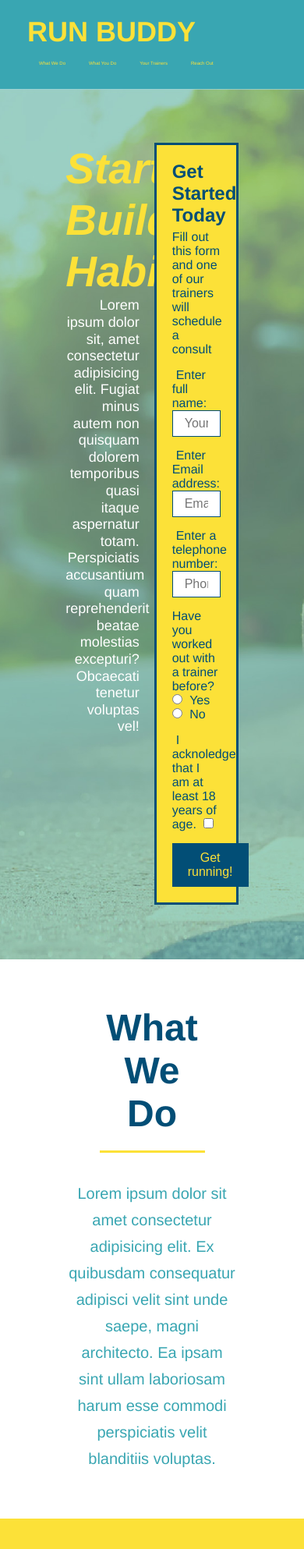
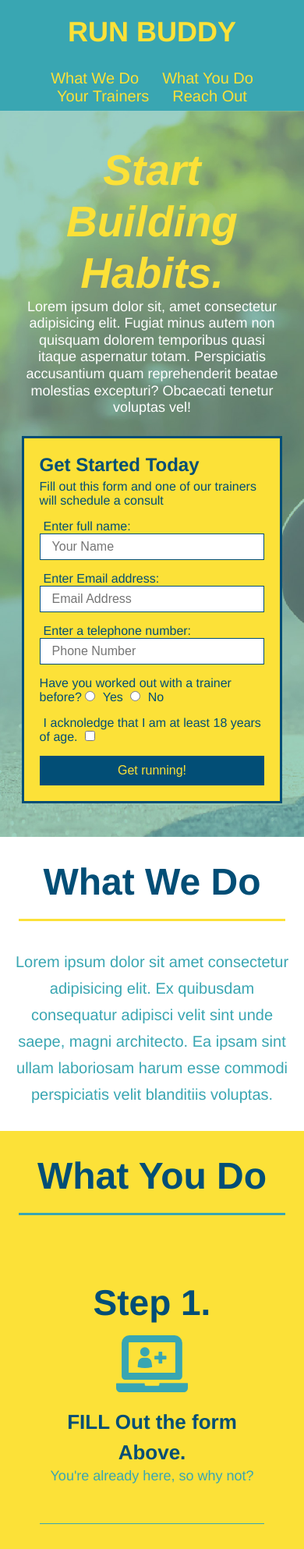
Before and after one commit to cappuccinomo/run-buddy, a plain HTML site: page index.html in a window 390 px wide. Shown: the top 1986 px of the page at 78% size. Drawn offline with Linux system fonts and the light colour scheme.

Commit message:
added all media querie styles

```diff
--- a/assets/css/style.css
+++ b/assets/css/style.css
@@ -336,10 +336,108 @@ section {
 }
 
 @media screen and (max-width: 980px) {
+    header {
+        padding-bottom: 0;
+        justify-content: center;
+    }
+
+    header h1 {
+        width: 100%;
+        text-align: center;
+    }
+
+    header nav ul {
+        margin-top: 20px;
+        width: 100%;
+        justify-content: center;
+    }
+
+    header nav ul li a {
+        font-size: 20px;
+    }
+
+    footer h2,
+     footer div {
+        text-align: center;
+        width: 100%;
+    }
+
+    .hero-cta,
+    .hero-form {
+        width: 100%;
+    }
+
+    .hero-cta {
+        text-align: center;
+    }
+
+    .section-title {
+        width: 80%;
+    }
+
+    .trainer {
+        flex: 0 70%;
+    }
+
+    .contact-info iframe {
+        flex: 1 100%;
+    }
 }
 
 @media screen and (max-width: 768px) {
+    section {
+        padding: 30px 15px;
+    }
+
+    .step h3 {
+        flex: 1 100%;
+        text-align: center;
+    }
+
+    .step-info {
+        flex: 2 100%;
+        text-align: center;
+        justify-content: center;
+    }
+
+    .step-img {
+        flex: 0 32%;
+        margin-right: 0;
+        margin-top: 15px;
+        margin-bottom: 15px;
+    }
+
+    .step-text {
+        flex: 100%;
+    }
 }
 
 @media screen and (max-width: 575px) {
+    .hero-form button {
+        width: 100%;
+    }
+
+    .section-title {
+        width: 95%;
+    }
+
+    .intro p {
+        width: 100%;
+    }
+
+    .trainer {
+        flex: 0 100%;
+    }
+
+    .contact-info {
+        text-align: center;
+    }
+
+    .contact-info > * {
+        flex: 0 100%;
+    }
+
+    .contact-form {
+        order: 3;
+    }
 }
```
